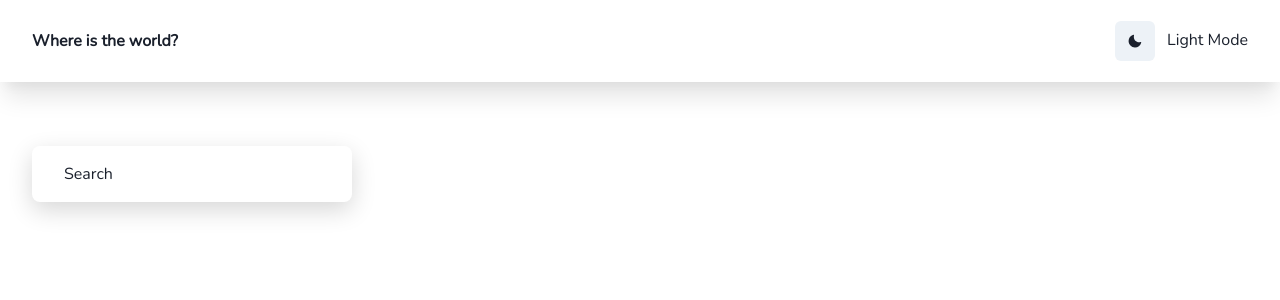
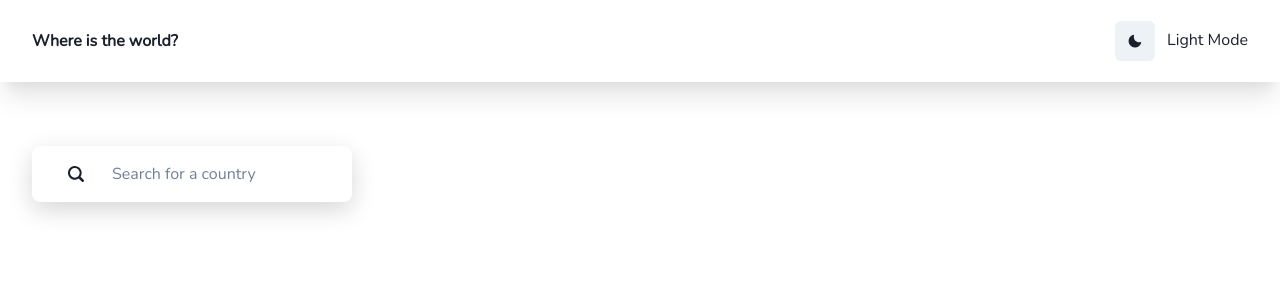
Before and after one commit to berezin787/countries-spa, a React (Vite) app: page / in a window 1280 px wide. Shown: the top 300 px of the page. Built offline with nearby package versions, Linux system fonts and the light colour scheme.

Commit message:
Add Search component

```diff
--- a/src/components/Search/Search.module.css
+++ b/src/components/Search/Search.module.css
@@ -3,6 +3,6 @@
   border-radius: 0.5rem;
   display: flex;
   margin-bottom: 1rem;
-  padding: 1rem 2rem;
+  padding: 0.5rem 1.5rem;;
   width: 100%;
 }
--- a/src/components/Search/Search.tsx
+++ b/src/components/Search/Search.tsx
@@ -1,18 +1,61 @@
-import { FC } from 'react';
+import { ChangeEvent, FC, useState } from 'react';
 import classNames from 'classnames';
-import { Box, useColorMode } from '@chakra-ui/react';
+import {
+  chakra,
+  IconButton,
+  Input,
+  InputGroup,
+  InputLeftElement,
+  InputRightElement,
+  useColorMode,
+  useIds
+} from '@chakra-ui/react';
+import { CloseIcon, Search2Icon } from '@chakra-ui/icons';
 import styles from './Search.module.css';
 
 export const Search: FC = () => {
   const { colorMode } = useColorMode();
+  const [searchInputId] = useIds('input', 'search');
+  const [country, setCountry] = useState<string>('');
+
+  const handleChangeCountry = (event: ChangeEvent<HTMLInputElement>) => {
+    setCountry(event.target.value);
+  };
+
   return (
-    <Box
+    <chakra.label
+      htmlFor={searchInputId}
       className={classNames(styles.search)}
       boxShadow={colorMode}
+      lineHeight={10}
       marginBottom={{ md: '0' }}
       w={{ md: 'xs' }}
     >
-      <>Search</>
-    </Box>
+      <InputGroup>
+        <InputLeftElement>
+          <Search2Icon />
+        </InputLeftElement>
+        <Input
+          id={searchInputId}
+          type='text'
+          variant='unstyled'
+          placeholder='Search for a country'
+          textIndent='1rem'
+          value={country}
+          onChange={handleChangeCountry}
+        />
+        { country?.length && (
+          <InputRightElement>
+            <IconButton
+              aria-label='Clear country filter'
+              icon={<CloseIcon />}
+              onClick={() => setCountry('')}
+              fontSize='x-small'
+              variant='unstyled'
+            />
+          </InputRightElement>
+        ) }
+      </InputGroup>
+    </chakra.label>
   );
 };
```
